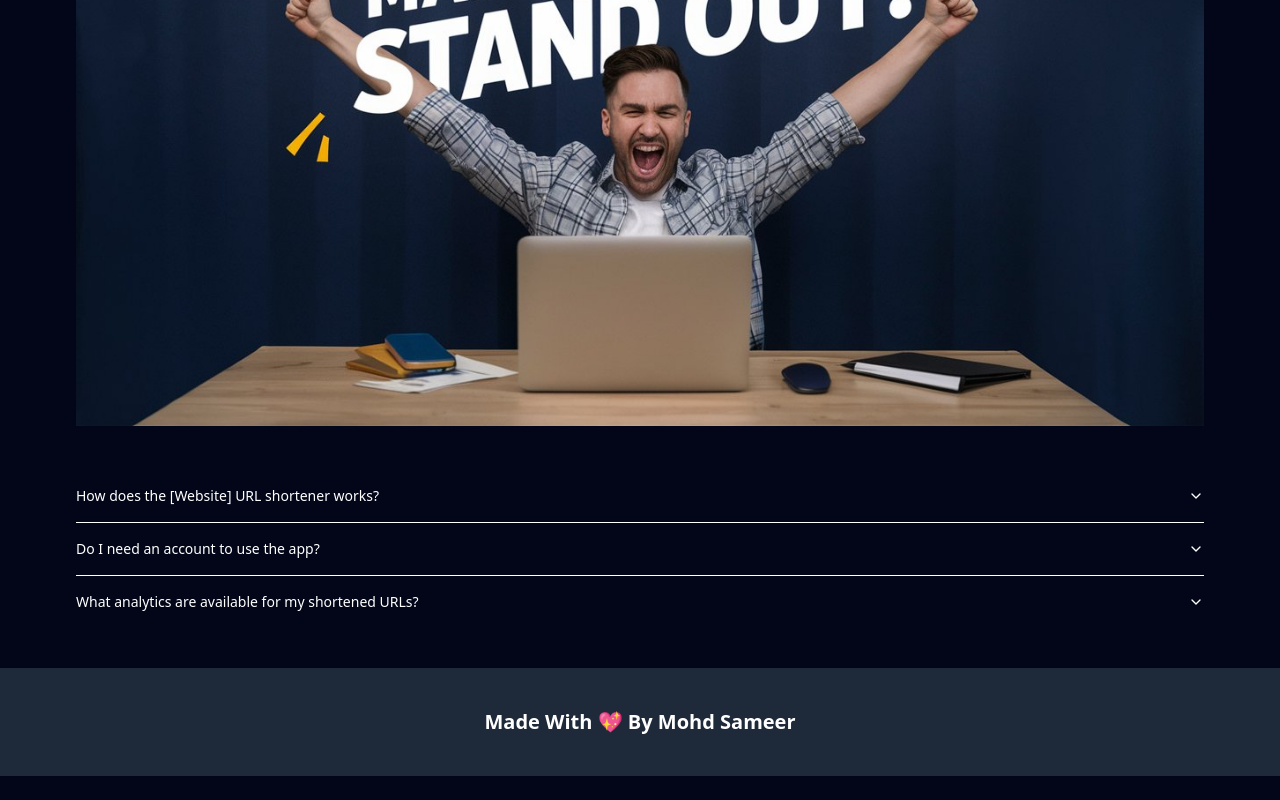
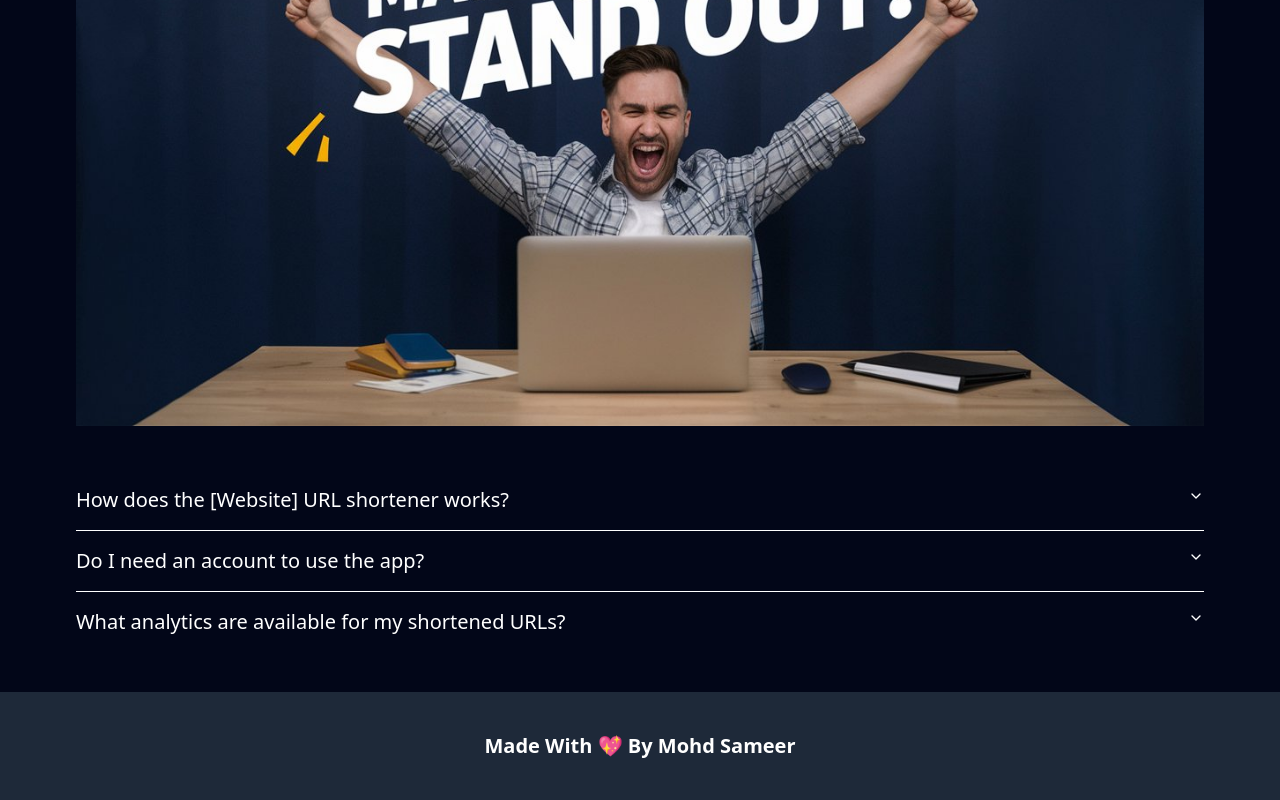
Before and after one commit to ma3llim007/mscut, a React (Vite) app in the folder frontend/: page / in a window 1280 px wide. Shown: the part 677-1477 px from the top of the page. Before the commit the page ends 1453 px from the top, so only its background shows below. Built offline with nearby package versions, Linux system fonts and the light colour scheme.

Commit message:
refactor Accordion component in Landing page

```diff
--- a/frontend/src/pages/Landing.jsx
+++ b/frontend/src/pages/Landing.jsx
@@ -27,20 +27,22 @@ const LandingPage = () => {
                 </Button>
             </form>
             <img src="/banner.jpeg" alt="Banner Image" className="w-full my-11 md:px-11" />
-            <Accordion type="multiple" collapsible className="w-full md:px-11">
-                <AccordionItem value="item-1">
-                    <AccordionTrigger>How does the [Website] URL shortener works?</AccordionTrigger>
-                    <AccordionContent>
+            <Accordion type="multiple" collapsible="true" className="w-full md:px-11">
+                <AccordionItem value="item-1" key="item-1">
+                    <AccordionTrigger className="text-xl">How does the [Website] URL shortener works?</AccordionTrigger>
+                    <AccordionContent className="text-lg">
                         When you enter a long URL, our system generates a shorter version of that URL. This shortened URL redirects to the original long URL when accessed.
                     </AccordionContent>
                 </AccordionItem>
-                <AccordionItem value="item-2">
-                    <AccordionTrigger>Do I need an account to use the app?</AccordionTrigger>
-                    <AccordionContent>Yes. Creating an account allows you to manage your URLs, view analytics, and customize your short URLs.</AccordionContent>
+                <AccordionItem value="item-2" key="item-2">
+                    <AccordionTrigger className="text-xl">Do I need an account to use the app?</AccordionTrigger>
+                    <AccordionContent className="text-lg">Yes. Creating an account allows you to manage your URLs, view analytics, and customize your short URLs.</AccordionContent>
                 </AccordionItem>
-                <AccordionItem value="item-3">
-                    <AccordionTrigger>What analytics are available for my shortened URLs?</AccordionTrigger>
-                    <AccordionContent>You can view the number of clicks, geolocation data of the clicks and device types (mobile/desktop) for each of your shortened URLs.</AccordionContent>
+                <AccordionItem value="item-3" key="item-3">
+                    <AccordionTrigger className="text-xl">What analytics are available for my shortened URLs?</AccordionTrigger>
+                    <AccordionContent className="text-lg">
+                        You can view the number of clicks, geolocation data of the clicks and device types (mobile/desktop) for each of your shortened URLs.
+                    </AccordionContent>
                 </AccordionItem>
             </Accordion>
         </div>
```
